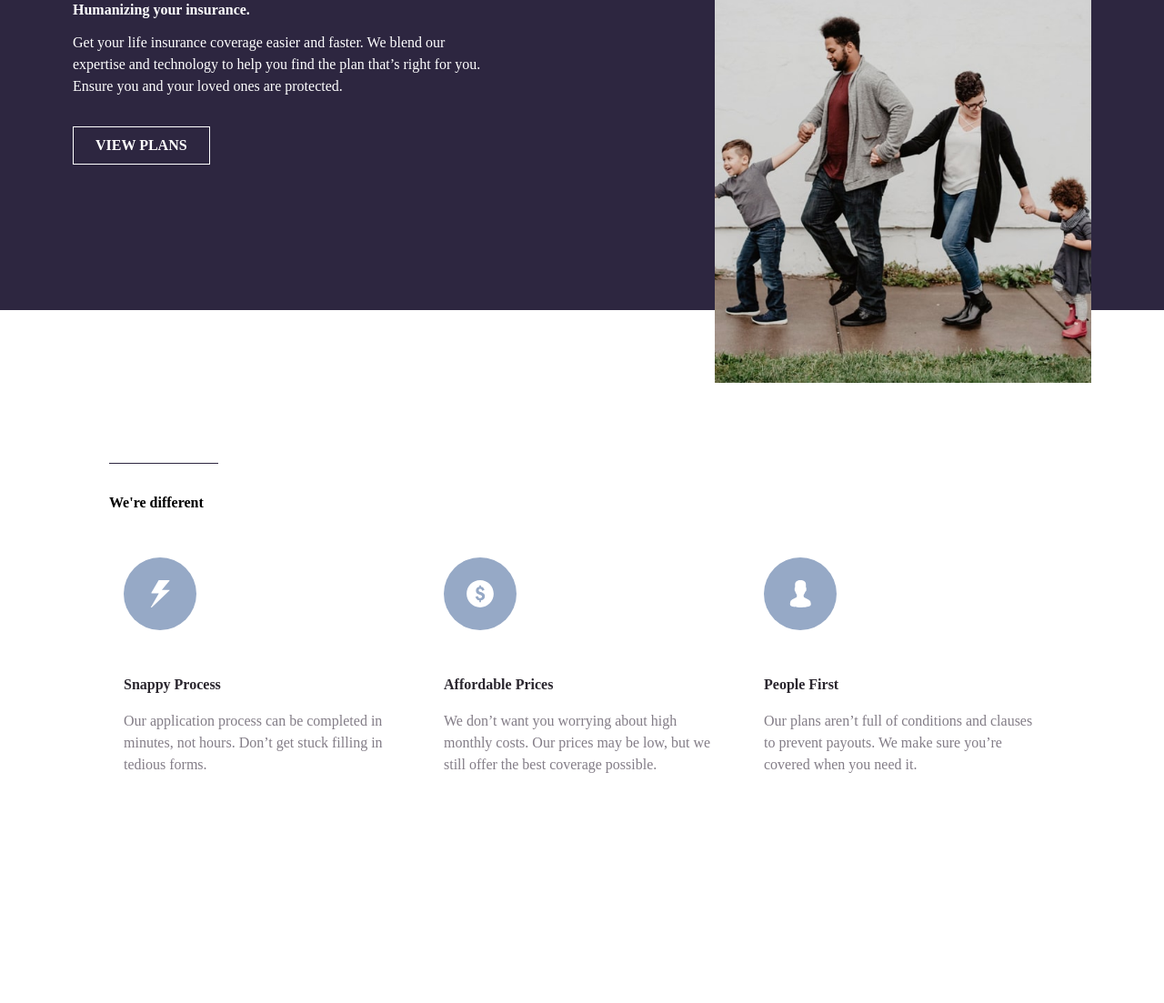
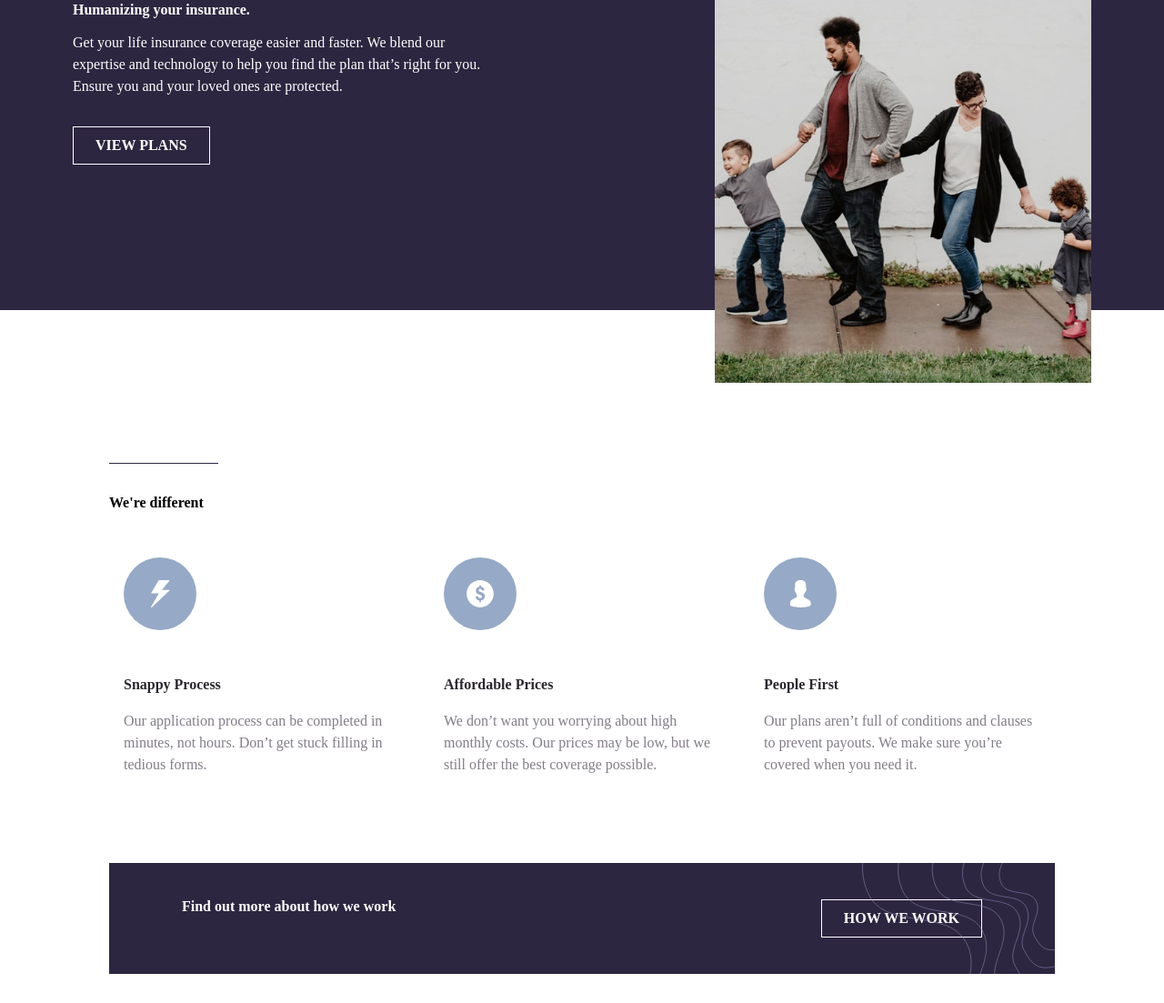
Before and after one commit to Code-Beaker/insure-landing-page-code-beaker-2, a website built with Vite: page app/index.html in a window 1280 px wide. Shown: the part 263-1366 px from the top of the page at 91% size. Before the commit the page ends 1332 px from the top, so only its background shows below. Built offline with nearby package versions, Linux system fonts and the light colour scheme.

Commit message:
create how we work section

```diff
--- a/app/index.html
+++ b/app/index.html
@@ -105,6 +105,29 @@
           </article>
         </div>
       </section>
+      <section class="how-we-work">
+        <div class="how-we-work__wrapper">
+          <picture>
+            <source
+              media="(min-width: 50rem)"
+              srcset="assets/images/bg-pattern-how-we-work-desktop.svg"
+            />
+            <img
+              class="how-we-work__bg"
+              src="assets/images/bg-pattern-how-we-work-mobile.svg"
+              alt=""
+            />
+          </picture>
+          <div class="container">
+            <h3 class="how-we-work__heading">
+              Find out more about how we work
+            </h3>
+            <section class="how-we-work__button">
+              <a href="#" class="btn-border">how we work</a>
+            </section>
+          </div>
+        </div>
+      </section>
     </main>
   </body>
 </html>
--- a/app/scss/style.scss
+++ b/app/scss/style.scss
@@ -102,6 +102,7 @@ h4 {
 // SECTIONS
 .section {
   padding: 12.5rem 7.5rem;
+  padding-bottom: 3rem;
 
   #{&}__heading {
     font-size: var(--step-5);
@@ -147,3 +148,49 @@ h4 {
     font-size: var(--step--1);
   }
 }
+
+// HOW WE WORK
+.how-we-work {
+  padding: 2rem 7.5rem;
+
+  #{&}__wrapper {
+    background-color: m.color(primary__dark-violet);
+    position: relative;
+
+    .how-we-work__bg {
+      position: absolute;
+      right: 0;
+      top: 0;
+      height: 100%;
+      max-width: 100%;
+    }
+  }
+
+  .container {
+    display: grid;
+    grid-template-columns: repeat(2, 1fr);
+    padding: 2.5rem 5rem;
+  }
+
+  #{&}__heading {
+    font-size: var(--step-4);
+    line-height: 1;
+    color: m.color(neutral__white);
+  }
+  #{&}__button {
+    display: flex;
+    justify-content: end;
+    align-items: center;
+
+    .btn-border {
+      @include m.button_border(
+        m.color(primary__dark-violet),
+        m.color(neutral__white),
+        m.color(neutral__white),
+        m.color(neutral__white),
+        m.weight(bold)
+      );
+      transition: 100ms ease;
+    }
+  }
+}
```
